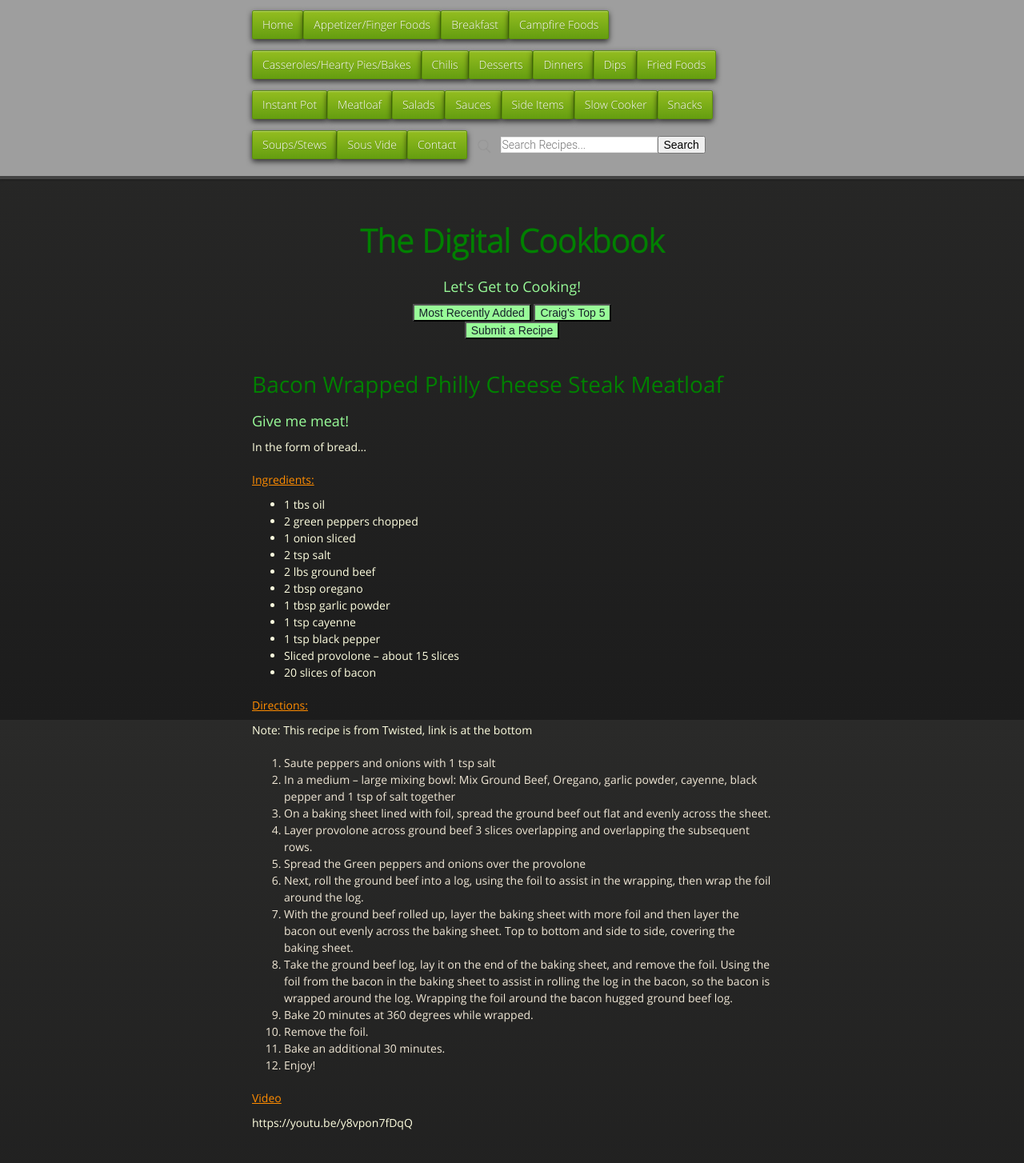
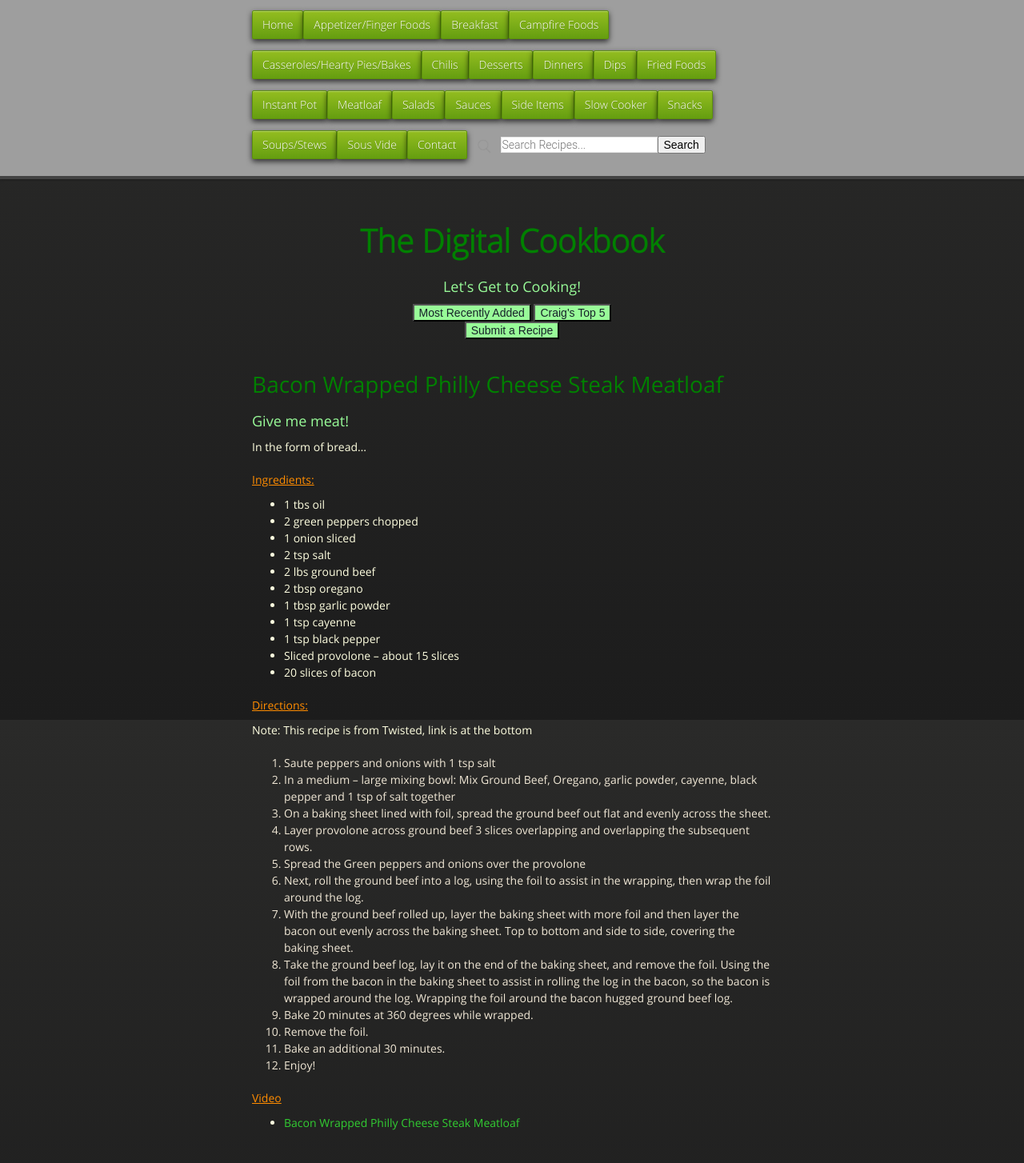
Before and after one commit to cmwillett/TheDigitalCookbook, a Jekyll site: the page built from Meatloaf/BaconWrappedPhillyCheeseSteakMeatloaf.md, in a window 1280 px wide. Shown: the whole page at 80% size. Built offline with Jekyll 4.4.1, drawn with Linux system fonts in a browser that asks for light colours; nearby versions of some CDN libraries.

Commit message:
Update BaconWrappedPhillyCheeseSteakMeatloaf.md

```diff
--- a/Meatloaf/BaconWrappedPhillyCheeseSteakMeatloaf.md
+++ b/Meatloaf/BaconWrappedPhillyCheeseSteakMeatloaf.md
@@ -37,4 +37,4 @@ Note:  This recipe is from Twisted, link is at the bottom
 12. Enjoy!
 
 #### Video
-https://youtu.be/y8vpon7fDqQ
+* [Bacon Wrapped Philly Cheese Steak Meatloaf](https://youtu.be/y8vpon7fDqQ)
```
